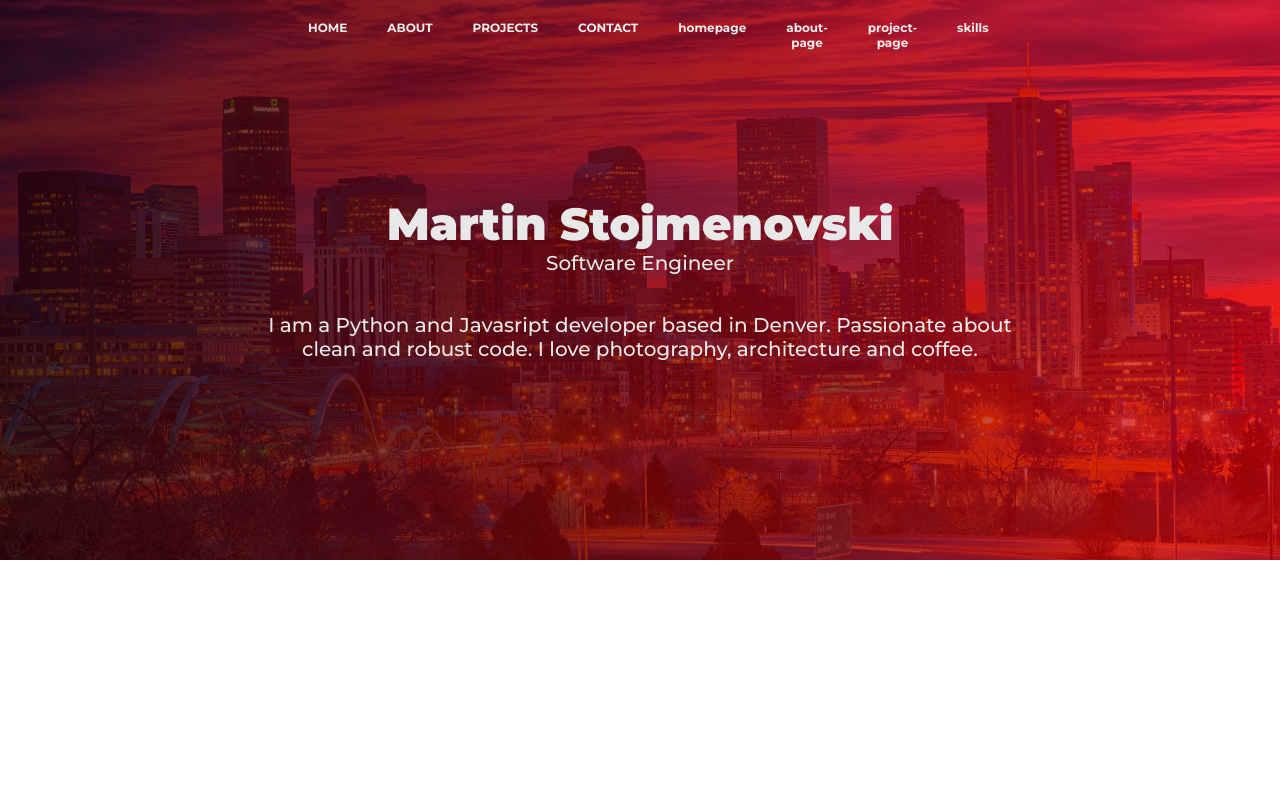
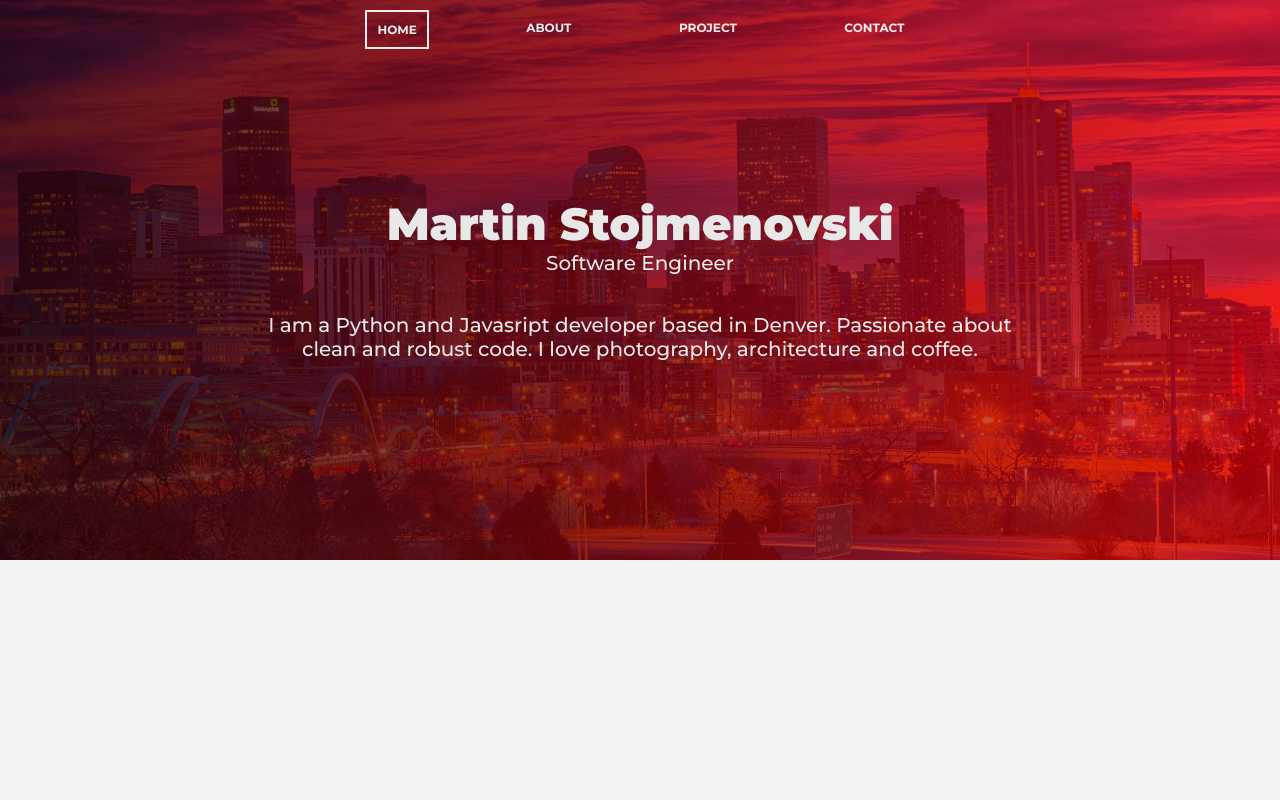
Before and after one commit to martinstojmenovski/Portfolio, a React (Create React App) app: page / in a window 1280 px wide. Shown: the top 800 px of the page. Built offline with nearby package versions, Linux system fonts and the light colour scheme.

Commit message:
Navigation list add border when scroll

```diff
--- a/package.json
+++ b/package.json
@@ -8,6 +8,7 @@
     "@testing-library/jest-dom": "^5.16.4",
     "@testing-library/react": "^13.3.0",
     "@testing-library/user-event": "^13.5.0",
+    "classnames": "^2.3.2",
     "framer-motion": "^7.2.1",
     "gh-pages": "^4.0.0",
     "react": "^18.2.0",
--- a/src/Components/About.js
+++ b/src/Components/About.js
@@ -2,7 +2,7 @@ import './about.css'
 function About({ about }) {
 
     return (
-      <section className='about-page'>
+      <section className='ABOUT'>
       <div ref={about} className="about">
 
         <div><h1 className='hello'>HELLO, <br/> I AM MARTIN</h1></div>
--- a/src/Components/Home.css
+++ b/src/Components/Home.css
@@ -1,4 +1,4 @@
-.background {
+/* .background {
   position: relative;
   width: 100%;
   height: 80vh;
@@ -128,4 +128,4 @@
 
 }
 
-@media screen and (max-width: 320px) {}
+@media screen and (max-width: 320px) {} */
--- a/src/Components/Home.js
+++ b/src/Components/Home.js
@@ -2,7 +2,8 @@
 import './home-model2.css'
 function Home({ home }) {
   return (
-    <section ref={home} className="homepage">
+    <section ref={home} className="HOME">
+      <div id='homepage'>
       <div className='background'>
         <div className='overlay'>
           <div className='text'>
@@ -18,6 +19,7 @@ function Home({ home }) {
           </div>
         </div>
       </div>
+      </div>
     </section>
   );
 }
--- a/src/Components/Navbar.js
+++ b/src/Components/Navbar.js
@@ -4,6 +4,7 @@ import About from './About'
 import Project from './Project'
 import Skills from './Skills'
 import { NavLink } from 'react-router-dom'
+import classNames from 'classnames'
 
 function Navbar() {
 
@@ -28,15 +29,15 @@ function Navbar() {
     const [border, setBorder] = useState(0)
     // console.log(border)
 
-    const theEmployees = ['homepage', 'about-page', 'project-page', 'skills']
-
-
+    const theEmployees = ['HOME', 'ABOUT', 'PROJECT', 'CONTACT']
 
 
     const clas = theEmployees.map((employee, index) => {
-        // console.log(employee)
-        return <li key={index}  className={employee} onClick={() => scrollToSection(navigate[index])}>{employee}</li>
-        // blur ? 'li-768 active' : 'li-768'
+
+        return <li
+        key={index}
+        className={ classNames(blur ? 'li-768 active' : 'li-768', employee ) }
+        onClick={() => scrollToSection(navigate[index])}>{employee}</li>
     })
 
 
@@ -45,40 +46,29 @@ function Navbar() {
     const sections = document.querySelectorAll('section')
     const navLi = document.querySelectorAll('nav .min-768 ul li')
     // console.log(document.querySelectorAll('nav .min-768 ul li'))
-    const makeBorderbox = (section) => {
+    const makeBorderbox = () => {
 
         let current = '';
         sections.forEach(section => {
-            // console.log(window.scrollY)
+            // console.log('scrollY: ' + window.scrollY)
             // console.log(section.getAttribute('class'))
             const sectionTop = section.offsetTop
             const sectionHeight = section.clientHeight
-
-            if (window.scrollY > sectionTop) {
+            // console.log('sectionTop: ' + sectionTop)
+            if (window.scrollY >= sectionTop) {
                 current = section.getAttribute('class')
             }
-
         })
-        // console.log(current)
         navLi.forEach(li => {
-            console.log(li.classList)
-            console.log(current)
-            li.classList.remove('active')
+            li.classList.remove('border')
             if(li.classList.contains(current)){
-                li.classList.add('active')
-                console.log("Print: contains!~")
+                li.classList.add('border')
             }
 
         })
 
     }
     window.addEventListener('scroll', makeBorderbox)
-
-
-
-
-
-
 
 
 
@@ -148,12 +138,12 @@ function Navbar() {
             <nav className={blur ? 'navbar active' : 'navbar'} >
                 <div className={blur ? 'min-768 active' : 'min-768'}>
                     <ul>
-                        <li
+                        {/* <li
                             // style={{ border: border }}
                             className={blur ? 'li-768 active' : 'li-768'} onClick={() => scrollToSection(home)} >HOME</li>
                         <li className={blur ? 'li-768 active' : 'li-768'} onClick={() => scrollToSection(about)} >ABOUT</li>
                         <li className={blur ? 'li-768 active' : 'li-768'} onClick={() => scrollToSection(project)} >PROJECTS</li>
-                        <li className={blur ? 'li-768 active' : 'li-768'} onClick={() => scrollToSection(skills)} >CONTACT</li>
+                        <li className={blur ? 'li-768 active' : 'li-768'} onClick={() => scrollToSection(skills)} >CONTACT</li> */}
                         {clas}
                     </ul>
                 </div>
--- a/src/Components/Project.js
+++ b/src/Components/Project.js
@@ -40,8 +40,8 @@ function Project({ project, projectsText }) {
 
 
   return (
-    <section ref={project} className='project-page'>
-
+    <section ref={project} className='PROJECT'>
+      <div id="project-page">
       <div className="image-slider">
         <div className="left-arrow" onClick={goToPrevious} ><span></span><span></span></div>
         <div className="right-arrow" onClick={goToNext} ><span></span><span></span></div>
@@ -65,6 +65,7 @@ function Project({ project, projectsText }) {
           I have participated. The idea is to show my previous experience as well as
           my capabilities.</div> */}
       </div>
+      </div>
 
     </section>
   );
--- a/src/Components/Skills.js
+++ b/src/Components/Skills.js
@@ -1,7 +1,7 @@
 import "./skills.css"
 function Skills({ skills }) {
   return (
-    <section ref={skills} className="skills">
+    <section ref={skills} className="CONTACT">
       <main>
         <div>
           <h1 >Let's connect</h1>
--- a/src/Components/about.css
+++ b/src/Components/about.css
@@ -54,7 +54,7 @@
     color: #292d33;
 }
 
-.about-page footer {
+.ABOUT footer {
     height: 30vh;
     width: 100%;
     background-color: #d2668d;
--- a/src/Components/navbar.css
+++ b/src/Components/navbar.css
@@ -137,15 +137,17 @@ li {
  }
  .min-768 ul{
   display: flex;
+  flex-direction: row;
   justify-content: space-evenly;
  }
+
 
  .li-768.active{
   color: #1b1b1b;
   padding: 5px 10px;
   margin: 5px 10px;
  }
- li.active{
+ li.border{
   border: 2px solid;
  }
 
--- a/src/Components/project.css
+++ b/src/Components/project.css
@@ -1,8 +1,3 @@
-.project-page {
-  /* height: 120vh; */
-  width: 100%;
-  /* background-color: #292d33; */
-}
 
 .image-slider {
   display: none;
@@ -230,7 +225,7 @@
 }
 
 @media screen and (max-width: 1024px) {
-  .project-page {
+  #project-page {
     height: 140vh;
 
   }
--- a/src/index.css
+++ b/src/index.css
@@ -5,17 +5,22 @@
   /* font-family: 'Oswald', sans-serif; */
   font-family: 'Montserrat', sans-serif;
 }
-.homepage {
+#homepage {
   position: relative;
   height: 140vh;
   width: 100%;
-  /* background-color: #f2f2f2; */
+  background-color: #f2f2f2;
 }
 .about {
   height: 95vh;
   width: 100%;
   background-color: #f2f2f2;
 }
+#project-page {
+  height: 120vh;
+  width: 100%;
+  background-color: #292d33;
+}
 
 .skills {
   width: 100%;
```
Also changed, not shown: 1 other file (tests, documents, lock files or other folders).
